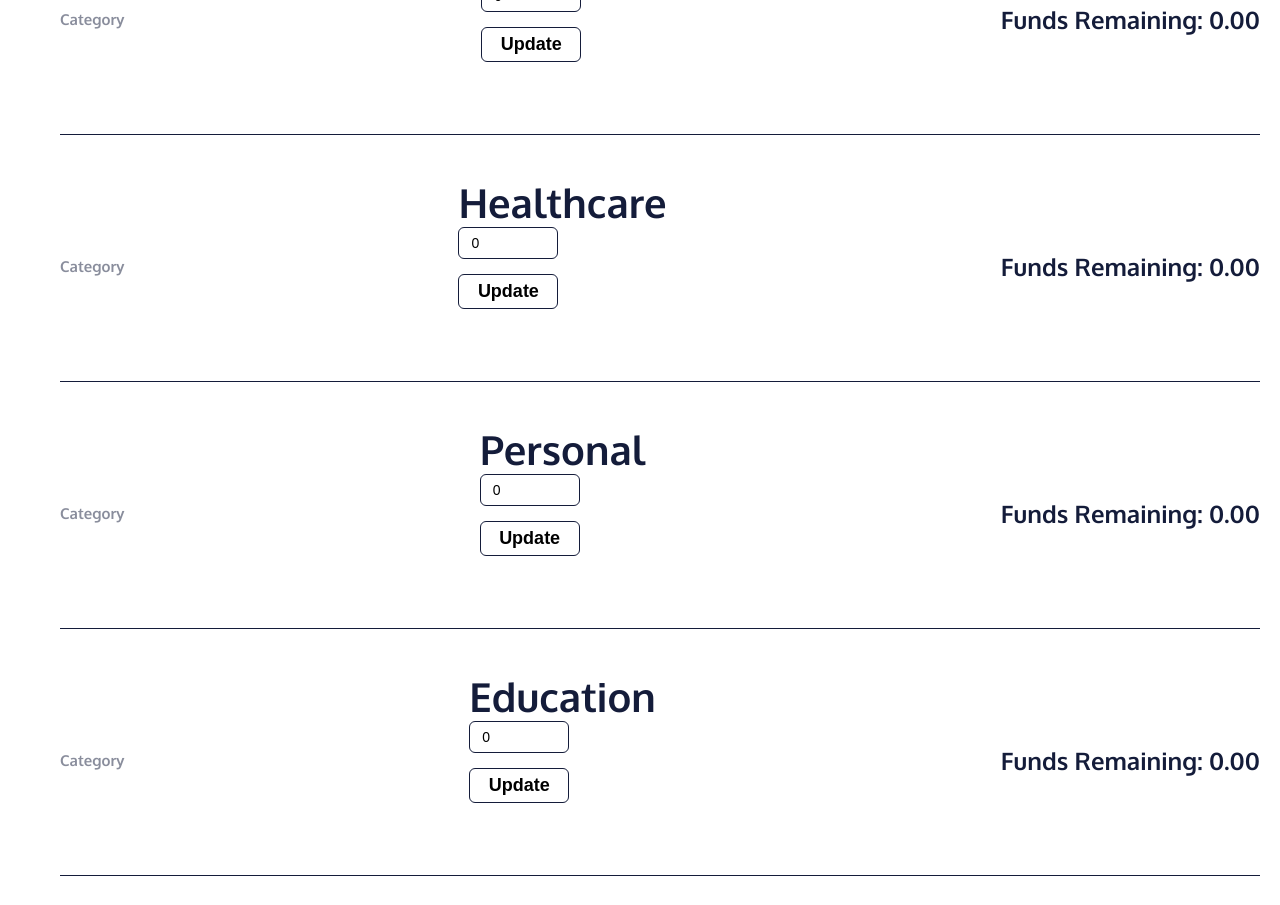
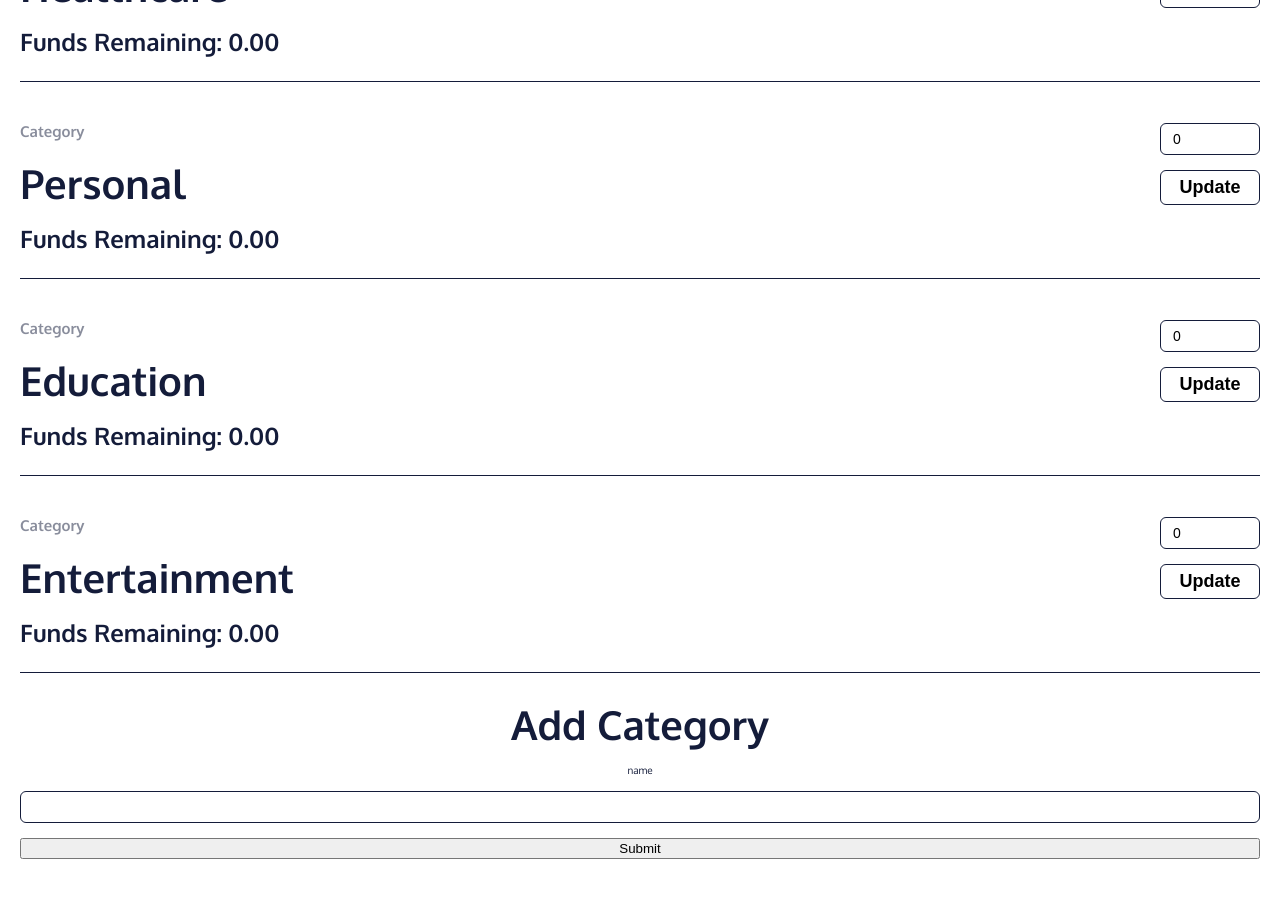
Before and after one commit to E-D-Richard/budget-tracker-webbapp, a React (Create React App) app: page / in a window 1280 px wide. Shown: the part 1200-2105 px from the top of the page. Built offline with nearby package versions, Linux system fonts and the light colour scheme.

Commit message:
begin work on addCategory functionality

```diff
--- a/src/components/Budget.js
+++ b/src/components/Budget.js
@@ -1,7 +1,7 @@
-import React, { useState } from 'react';
-import { useDispatch, useSelector } from 'react-redux';
-import { editBudget } from '../features/budgets/budgetsSlice';
-import { selectTransactions } from '../features/transactions/transactionsSlice';
+import React, { useState } from "react";
+import { useDispatch, useSelector } from "react-redux";
+import { editBudget } from "../features/budgets/budgetsSlice";
+import { selectTransactions } from "../features/transactions/transactionsSlice";
 
 export default function Budget({ budget }) {
   const dispatch = useDispatch();
@@ -10,13 +10,18 @@ export default function Budget({ budget }) {
 
   const updateTotalAmount = (n) => {
     const oldAmount = parseFloat(budget.amount);
-    const currentAmount = parseFloat(n)
+    const currentAmount = parseFloat(n);
     return oldAmount + currentAmount;
-  }
+  };
 
   const handleEdit = (e) => {
     e.preventDefault();
-    dispatch(editBudget({ category: budget.category, amount: updateTotalAmount(amount) }));
+    dispatch(
+      editBudget({
+        category: budget.category,
+        amount: updateTotalAmount(amount),
+      })
+    );
     setAmount(0);
   };
 
@@ -29,23 +34,28 @@ export default function Budget({ budget }) {
   const getFundsRemainingClassName = (amount) => {
     if (parseFloat(amount) === 0) {
       return null;
-    } else if ( parseFloat(amount) > 0) {
-      return 'positive'
+    } else if (parseFloat(amount) > 0) {
+      return "positive";
     } else if (parseFloat(amount) < 0) {
-      return 'negative'
+      return "negative";
     }
-
-
   };
 
-  const remainingFunds = Number.parseFloat(budget.amount - calculateTotalExpenses()).toFixed(2);
+  const remainingFunds = Number.parseFloat(
+    budget.amount - calculateTotalExpenses()
+  ).toFixed(2);
   const fundsRemainingClassName = getFundsRemainingClassName(remainingFunds);
 
   return (
     <li className="budget-container">
-      <div className="category-label">Category</div>{' '}
-      <div className="category-wrapper">
+      <div className="data-wrapper">
+        <div className="category-label">Category</div>
         <h3 className="category-value">{budget.category}</h3>
+        <h4 className={`remaining-funds ${fundsRemainingClassName}`}>
+          Funds Remaining: {remainingFunds}
+        </h4>
+      </div>
+
       <form onSubmit={handleEdit} className="budget-form">
         <input
           className="amount-input"
@@ -56,10 +66,6 @@ export default function Budget({ budget }) {
         />
         <button className="update-button">Update</button>
       </form>
-      </div>
-      <h4 className={`remaining-funds ${fundsRemainingClassName}`}>
-        Funds Remaining: {remainingFunds}
-      </h4>
     </li>
   );
 }
--- a/src/features/budgets/Budgets.js
+++ b/src/features/budgets/Budgets.js
@@ -1,15 +1,37 @@
-import React from 'react';
-import { useSelector } from 'react-redux';
-import { selectBudgets } from './budgetsSlice';
-import Budget from '../../components/Budget';
+import React, {useState} from "react";
+import { useSelector, useDispatch } from "react-redux";
+import { selectBudgets, addCategory } from "./budgetsSlice";
+import Budget from "../../components/Budget";
 
-const Transactions = () => {
+const Budgets = () => {
+  const dispatch = useDispatch();
   const budgets = useSelector(selectBudgets);
+  const [newCategory, setNewCategory] = useState(null);
+
+  const handleSubmit =(e)=>{
+    e.preventDefault();
+    dispatch(
+      addCategory({
+        category: newCategory,
+        amount: 0
+    }))
+    setNewCategory(null);
+  }
   return (
-    <ul className='all-budgets-container'>
-      { budgets.map(budget => <Budget budget={budget} key={budget.category}/>) }
-    </ul>
+    <section className="all-budgets-container">
+      <ul>
+        {budgets.map((budget) => (
+          <Budget budget={budget} key={budget.category} />
+        ))}
+      </ul>
+      <form action="" onSubmit={handleSubmit}>
+        <h3>Add Category</h3>
+        <label htmlFor="new-name">name</label>
+        <input id="new-name" type="text" onChange={(e)=>setNewCategory(e.currentTarget.value)} />
+        <button>Submit</button>
+      </form>
+    </section>
   );
 };
 
-export default Transactions;
+export default Budgets;
--- a/src/features/budgets/budgetsSlice.js
+++ b/src/features/budgets/budgetsSlice.js
@@ -27,11 +27,14 @@ const budgetsSlice = createSlice({
         }
       })
     },
+    addCategory: (state, action) => {
+      state.push(action.payload);
+    }
 
   }
 });
 
 
 export const selectBudgets = (state) => state.budgets;
-export const { editBudget } = budgetsSlice.actions;
+export const { editBudget, addCategory } = budgetsSlice.actions;
 export default budgetsSlice.reducer;
```
Lines whose indentation alone changed are shown as unchanged.
